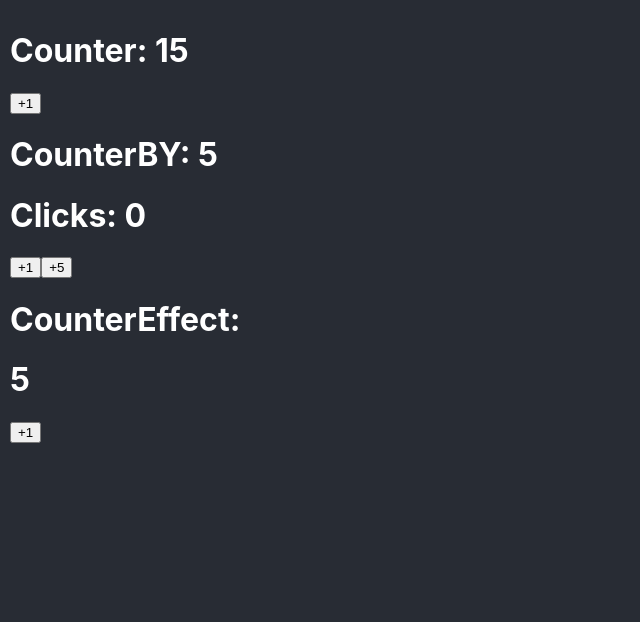
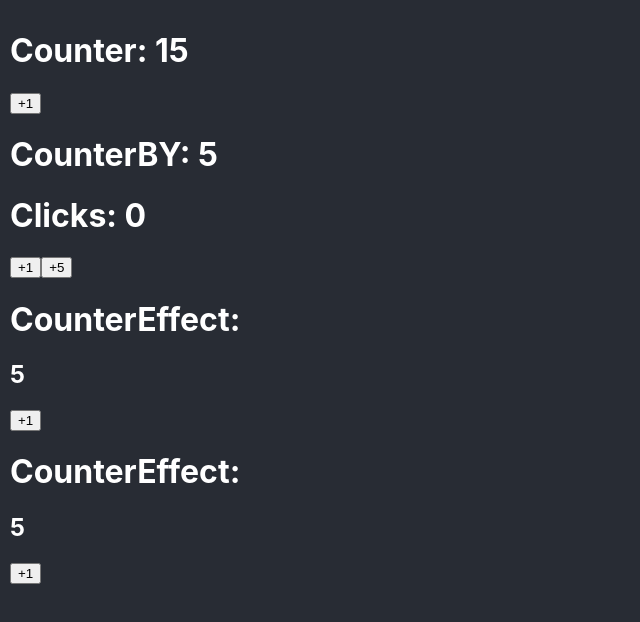
Before and after one commit to xh4rz/01-bases, a React (Create React App) app: page / in a window 1280 px wide. Shown: the top 622 px of the page, without its empty margins (0-640 px from the left). Built offline with nearby package versions, Linux system fonts and the light colour scheme.

Commit message:
16. useRef y TimeLines

```diff
--- a/src/App.tsx
+++ b/src/App.tsx
@@ -8,6 +8,7 @@
 			<Counter initialValue={15} />
 			<CounterBy />
 			<CounterEffect />
+			<CounterEffect />
 		</>
 	);
 }
--- a/src/bases/CounterEffect.tsx
+++ b/src/bases/CounterEffect.tsx
@@ -1,10 +1,11 @@
-import { useEffect, useState } from 'react';
+import { useEffect, useRef, useState } from 'react';
 import { gsap } from 'gsap';
 
 const MAXIMUN_COUNT = 10;
 
 export const CounterEffect = () => {
 	const [counter, setCounter] = useState(5);
+	const counterElement = useRef<HTMLHeadingElement>(null);
 
 	const handleClick = () => {
 		setCounter((prev) => Math.min(prev + 1, MAXIMUN_COUNT));
@@ -18,15 +19,23 @@
 			'color: red; background-color: black'
 		);
 
-		gsap.to('h1', { y: -10, duration: 0.2, ease: 'ease.out' }).then(() => {
-			gsap.to('h1', { y: 0, duration: 1, ease: 'bounce.out' });
+		const tl = gsap.timeline();
+
+		tl.to(counterElement.current, {
+			y: -10,
+			duration: 0.2,
+			ease: 'ease.out'
+		}).to(counterElement.current, {
+			y: 0,
+			duration: 1,
+			ease: 'bounce.out'
 		});
 	}, [counter]);
 
 	return (
 		<>
 			<h1>CounterEffect:</h1>
-			<h1>{counter}</h1>
+			<h2 ref={counterElement}>{counter}</h2>
 			<button onClick={handleClick}>+1</button>
 		</>
 	);
```
